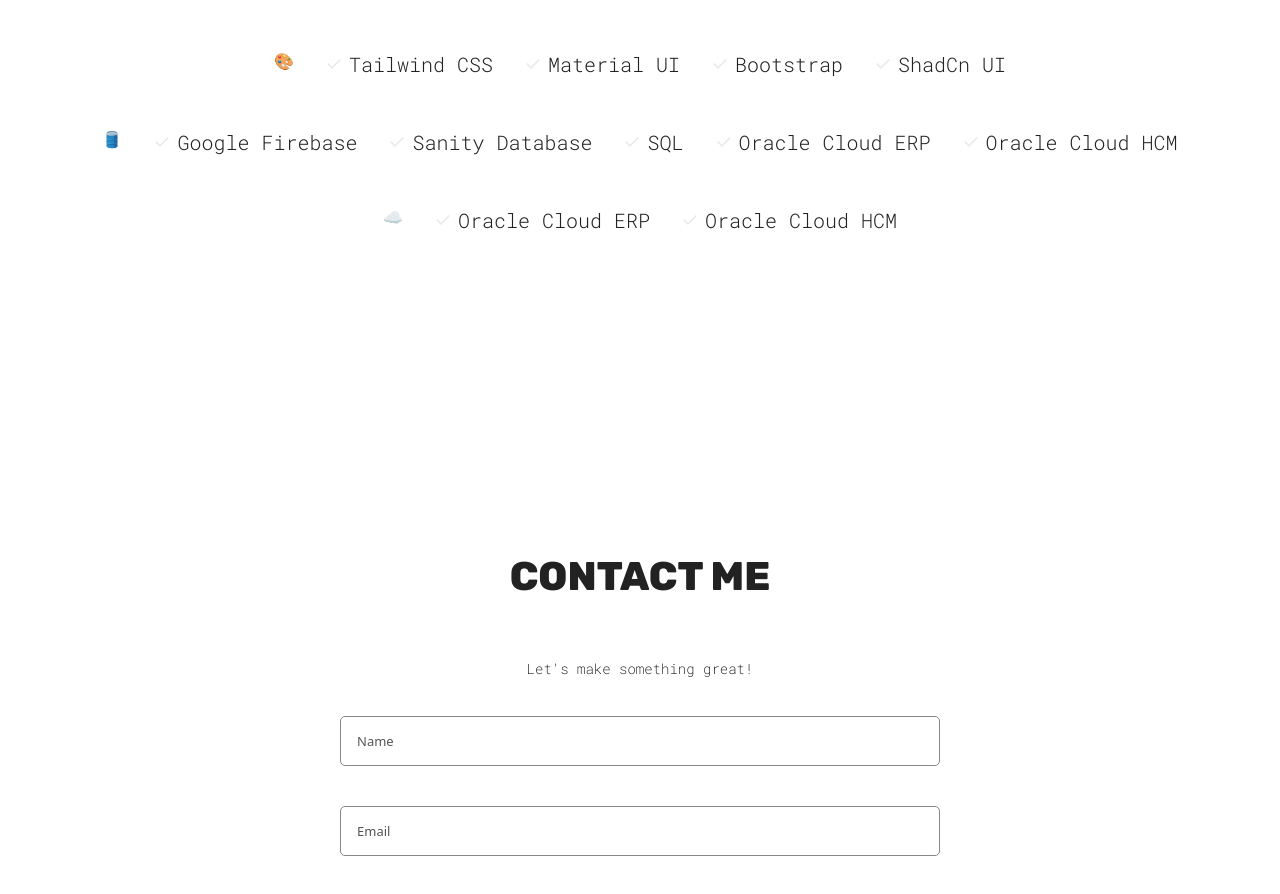
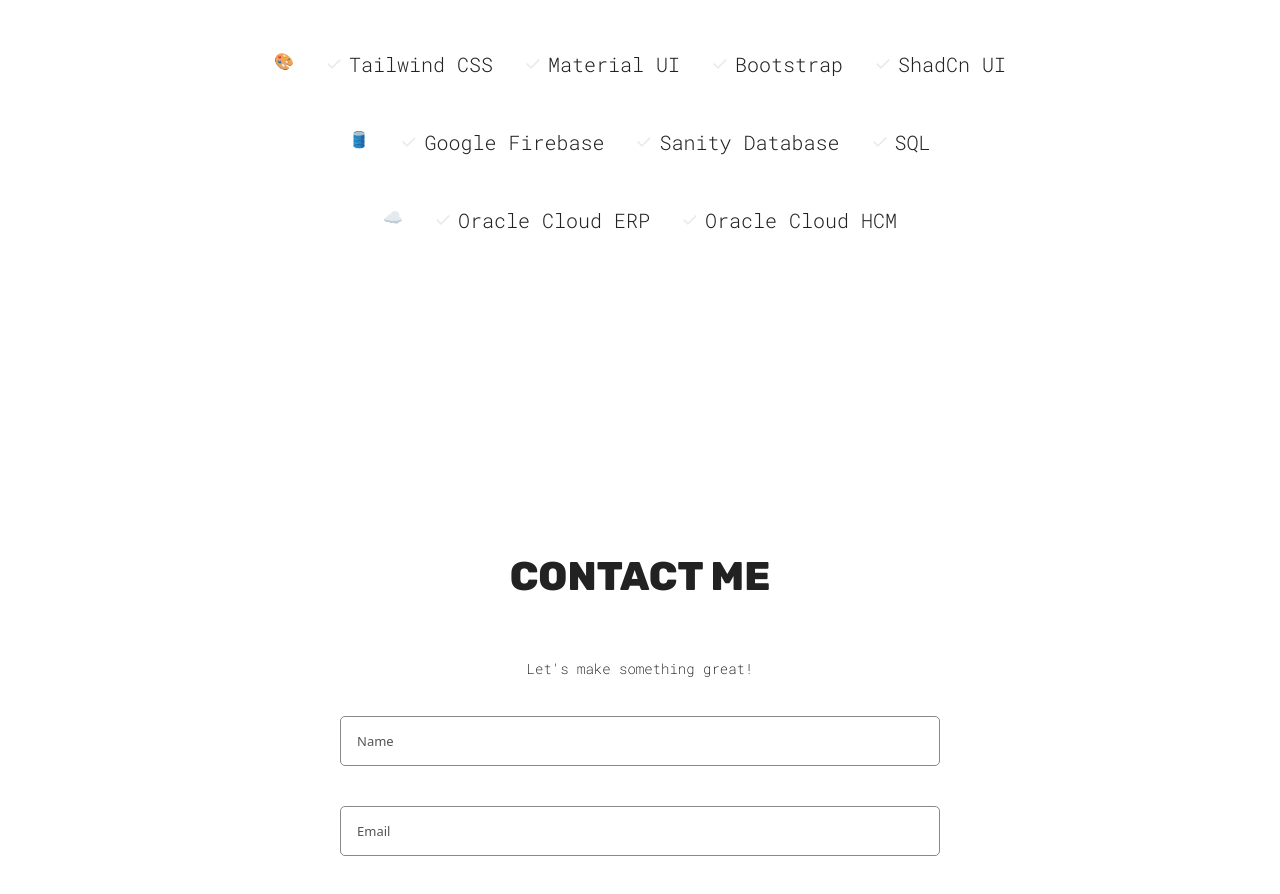
Before and after one commit to Sharath282000/Portfolio-website, a React (Vite) app: page / in a window 1280 px wide. Shown: the part 2940-3834 px from the top of the page. Built offline with nearby package versions, Linux system fonts and the light colour scheme.

Commit message:
Small code changes

```diff
--- a/src/components/Skills/Skills.jsx
+++ b/src/components/Skills/Skills.jsx
@@ -37,8 +37,6 @@
         <SkillList src={checkicon} alt="check icon" skill="Google Firebase" />
         <SkillList src={checkicon} alt="check icon" skill="Sanity Database" />
         <SkillList src={checkicon} alt="check icon" skill="SQL" />
-        <SkillList src={checkicon} alt="check icon" skill="Oracle Cloud ERP" />
-        <SkillList src={checkicon} alt="check icon" skill="Oracle Cloud HCM" />
       </div>
       <br></br>
       <br></br>
```
